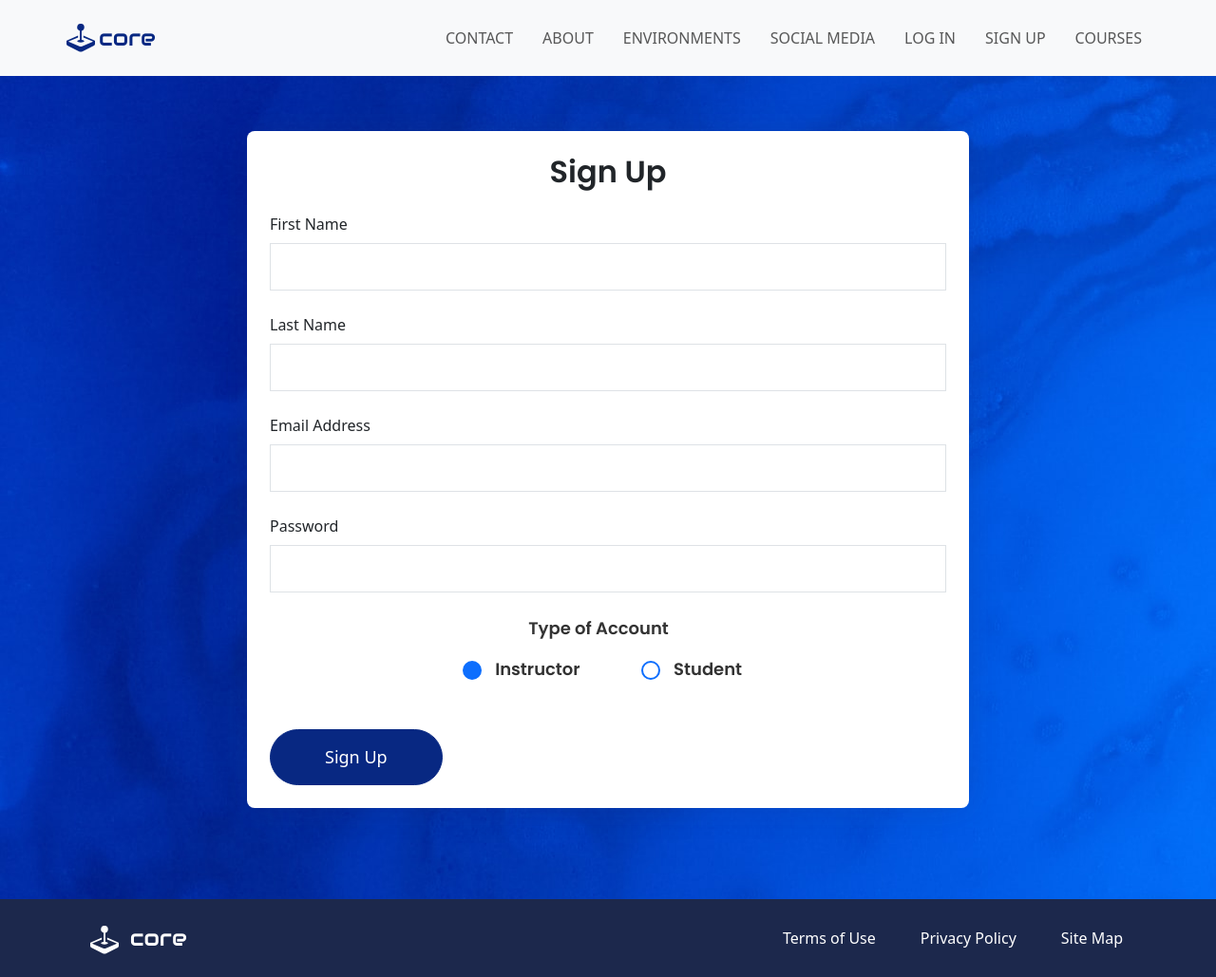
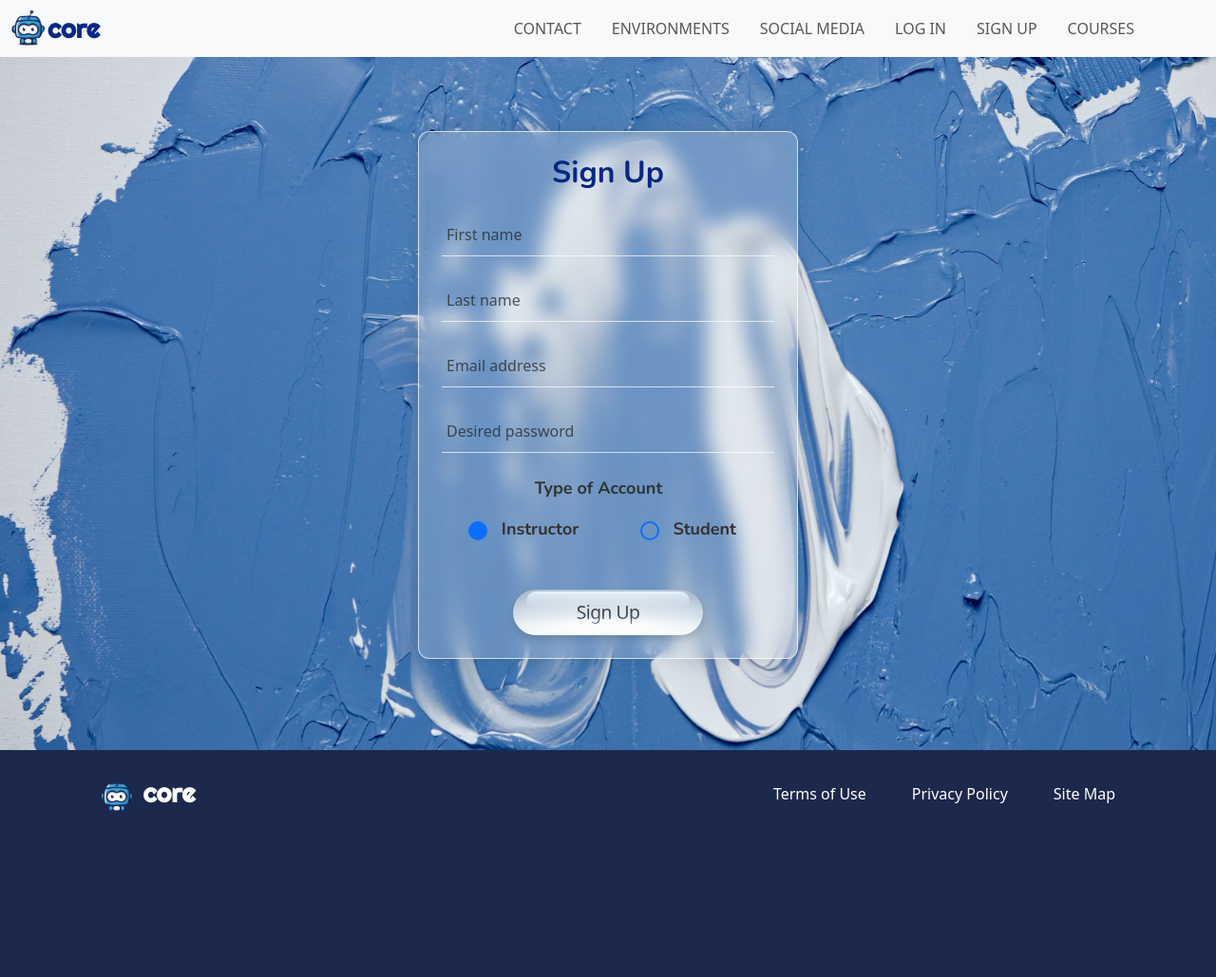
Before and after one commit to 1102-Partovi-Kiana/SeniorProjectTeam11, a Flask app: page /signup in a window 1280 px wide. Shown: the whole page at 95% size. After the commit the page ends 854 px from the top, so only its background shows below. Run offline with Flask 3, Linux system fonts and the light colour scheme; some libraries are stand-ins or nearby versions.

Commit message:
Updated +changed UI for -  navbar, signuppage, loginpage

```diff
--- a/my_flask_app/static/styles/css/custom.css
+++ b/my_flask_app/static/styles/css/custom.css
@@ -138,19 +138,79 @@ body {
 /* -------------------NAVBAR------------------- */
 
 .navbar {
-    padding: 20px 0;
-    height: auto; /* Navbar automatically adjust its height */
+    background: #333;
+    height: 60px; /* Reduced height */
+    display: flex;
+    justify-content: center;
+    align-items: center;
+    font-size: 1rem;
+}
+
+.navbar-container {
+    display: flex;
+    justify-content: space-between;
+    align-items: center;
+    height: 60px;
+    z-index: 1;
+    width: 100%;
+    max-width: 1200px;
+    padding: 0 10px; /* Reduced padding */
+}
+
+.navbar-logo {
+    color: #082882;
+    font-family: 'Righteous', cursive;
+    cursor: pointer;
+    text-decoration: none;
+    font-size: 1.7rem;
+    display: flex;
+    align-items: center;
+    font-weight: 700;
 }
 
 .navbar-brand {
-    font-size: 1.5rem; /* Increase logo size  */
-    font-family: 'Audiowide', Poppins, sans-serif;
-    color: #082882;
+    position: absolute;
+    left: 0; /* Position at the left edge */
+    padding-left: 10px;
 }
 
-.nav-link {
+.navbar-nav.ms-auto {
+    margin-left: auto; /* Pushes items to the right */
+}
+
+.nav-menu {
+    display: flex;
+    align-items: center;
+    list-style: none;
+    text-align: center;
+}
+
+.nav-item {
+    height: 60px; /* Reduced height */
+    display: flex;
+    align-items: center;
+    padding: 0 0.5rem; /* Reduced padding for closer spacing */
+    transition: background-color 0.3s ease;
+}
+
+.nav-links {
+    color: #fff;
+    text-decoration: none;
     font-size: 1rem;
-    margin-left: 15px;
+    width: 100%;
+    height: 100%;
+    display: flex;
+    align-items: center;
+    justify-content: center;
+    transition: color 0.3s ease;
+}
+
+.nav-item:hover {
+    background-color: #fff;
+}
+
+.nav-item:hover .nav-links {
+    color: #333;
 }
 
 /* -------------------FOOTER------------------- */
@@ -158,8 +218,9 @@ body {
     background-color: #1c284c;
 }
 .footer .btn-logo {
-    font-family: 'Audiowide', Poppins, sans-serif;
-    font-size: 24px;
+    font-size: 1.7rem;
+    font-family: 'Righteous', cursive;
+    font-weight: 700;
     color: #fff;
     text-decoration: none;
 }
@@ -172,35 +233,53 @@ body {
 }
 
 /* -------------------SIGNUPPAGE + LOGINPAGE------------------- */
-.signin-container,
-.login-container {
-    background-color: #f8f9fa;
-    background-image: url("/static/img/signup.jpg");
+.login-section  {
+    background-color: transparent;
+    background-image: url("/static/img/signup.png");
+    background-size: cover;
     padding-top: 50px;
 }
 
-.account-form {
-    border-radius: 0.5rem;
-    box-shadow: 0 0 35px rgba(50, 50, 93, 0.15);
+.signup-section {
+    background-color: transparent;
+    background-image: url("/static/img/signup.png");
+    background-size: cover;
+    background-attachment: fixed; /* Fixes the background */
+    padding-top: 50px;
+
+}
+
+.login-form-container,
+.signup-form-wrapper {
+    background-color: rgba(255, 255, 255, 0.2);
+    backdrop-filter: blur(10px);
+    -webkit-backdrop-filter: blur(15px);
+    border: 1.9px solid rgba(255, 255, 255, 0.7);
+    border-radius: 0.75rem;
+    box-shadow: 0 0 20px rgba(0, 0, 0, 0.1);
     padding: 30px;
     margin-top: 50px;
+    max-width: 400px;
+    width: 100%;
 }
 
-h1 {
-    font-family: 'Poppins', sans-serif;
+.login-form-container h1,
+.signup-section h1 {
+    font-family: 'Nunito', sans-serif;
     font-size: 2rem;
     margin-bottom: 1.5rem;
     font-weight: 600;
     text-align: center;
+    color: #082882;
 }
 
-.account-type {
+.account-type-section {
     margin-bottom: 1.5rem;
     text-align: center;
 }
 
-.account-type label {
-    font-family: 'Poppins', sans-serif;
+.account-type-section label {
+    font-family: 'Nunito', sans-serif;
     font-weight: 600;
     font-size: 1.125rem;
     color: #333;
@@ -226,7 +306,7 @@ h1 {
     border-radius: 50%;
     margin-right: 10px;
     vertical-align: middle;
-    background-color: white;
+    background-color: transparent;
     transition: background-color 0.3s ease, border-color 0.3s ease;
 }
 
@@ -240,37 +320,30 @@ h1 {
 }
 
 .form-control {
-    border-radius: 0.375rem;
-    padding: 0.75rem 1rem;
+    background-color: transparent;
+    border: none;
+    border-bottom: 1px solid rgba(255, 255, 255, 0.7);
+    border-radius: 0;
+    padding: 10px 5px;
     font-size: 1rem;
     margin-bottom: 1rem;
+    color: #fff;
 }
 
-.btn-primary {
-    padding: 15px 57px;
-    font-size: 18px;
+.form-control:focus {
+    background-color: transparent;
+    outline: none;
+    border-bottom: 1px solid rgba(255, 255, 255, 0.9);
     color: #fff;
-    background-color: #082882;
-    border: 1px solid #082882;
 }
 
-.btn-primary:hover {
-    color: #082882;
-    background-color: #eee;
-}
-
-.btn-primary:focus {
-    outline: none;
-    box-shadow: 0 0 0 0.25rem rgba(13, 110, 253, 0.5);
-}
-
-.signup-info {
+.signup-link {
     font-size: 1rem;
     font-family: 'Poppins', sans-serif;
     color: #333;
 }
 
-.signup-info a {
+.signup-link a {
     color: #0d6efd;
     font-weight: 600;
     text-decoration: none;
@@ -381,3 +473,75 @@ h1 {
     font-size: 1rem;
     text-align: center;
 }
+
+/* -------------------BUTTONS------------------- */
+
+:root {
+    --hue: 210deg;
+    --sat: 30%;
+    --blur: 0px;
+}
+
+.aesthetic-button {
+    --hue2: 210deg;
+    --sat2: 30%;
+    --clr: hsl(var(--hue), var(--sat), 98%);
+    --clr2: hsl(var(--hue2), var(--sat2), 85%);
+    --text: hsla(210, 20%, 20%, 0.9);
+    --gradoffset: 45%;
+    --gradgap: 30%;
+
+    font-size: 1.2rem;
+    color: var(--text);
+    font-weight: 500;
+    letter-spacing: -0.025em;
+    background-color: var(--clr);
+    background-image: linear-gradient(180deg, var(--clr2) var(--gradgap), transparent calc(100% - var(--gradgap)));
+    background-repeat: no-repeat;
+    background-position: center var(--gradoffset);
+    background-size: 100% 200%;
+    padding: 0.5em 3em;
+    min-width: 200px;
+    border-radius: 2em;
+    border: none;
+    text-align: center;
+    box-shadow: 0 4px 8px rgba(0, 0, 0, 0.15);
+    position: relative;
+    transition: all 0.5s ease;
+    outline: none;
+}
+
+.aesthetic-button::before, .aesthetic-button::after {
+    content: "";
+    inset: 0;
+    position: absolute;
+    border-radius: 5em;
+}
+
+.aesthetic-button::before {
+    background-image: radial-gradient(ellipse, hsla(var(--hue), 100%, 98%, 0.8) 20%, transparent 50%, transparent 200%), linear-gradient(90deg, hsl(210, 10%, 25%) -10%, transparent 30%, transparent 70%, hsl(210, 10%, 25%) 110%);
+    box-shadow: inset 0 .25em .75em hsla(0deg, 0%, 0%, 0.8), inset 0 -.05em .2em rgba(255, 255, 255, 0.4), inset 0 -1px 3px hsla(var(--hue), 80%, 50%, 0.75);
+    background-blend-mode: overlay;
+    background-repeat: no-repeat;
+    background-size: 200% 80%, cover;
+    background-position: center 220%;
+    mix-blend-mode: overlay;
+    filter: blur(calc(var(--blur) * 0.5));
+}
+
+.aesthetic-button::after {
+    background: linear-gradient(180deg, hsla(var(--hue2),100%,90%,0.9), hsla(var(--hue2),calc(var(--sat2)*0.7),50%,0.75) 40%, transparent 80%);
+    top: 0.075em;
+    left: 0.75em;
+    right: 0.75em;
+    bottom: 1.4em;
+    filter: blur(var(--blur));
+    mix-blend-mode: screen;
+}
+
+.aesthetic-button:hover, .aesthetic-button:focus {
+    outline: none;
+    box-shadow: 0 6px 12px rgba(0, 0, 0, 0.2);
+    background-position: center calc(var(--gradoffset) - 0.75em);
+    background: linear-gradient(180deg, hsl(210, 30%, 98%), hsl(210, 30%, 90%));
+}
--- a/my_flask_app/static/styles/js/signup.js
+++ b/my_flask_app/static/styles/js/signup.js
@@ -1,28 +1,28 @@
 function ShowClassID() {
-    document.getElementById('classID').classList.remove('d-none');
-    document.getElementById('classIDField').setAttribute('required', true);
+    document.getElementById('class-id-section').classList.remove('d-none');
+    document.getElementById('class-id-input').setAttribute('required', true);
 }
 
 function HideClassID() {
-    document.getElementById('classID').classList.add('d-none');
-    document.getElementById('classIDField').removeAttribute('required');
+    document.getElementById('class-id-section').classList.add('d-none');
+    document.getElementById('class-id-input').removeAttribute('required');
 }
 
-document.getElementById("signupForm").addEventListener("submit", function(event) {
+document.getElementById("signup-form").addEventListener("submit", function(event) {
     event.preventDefault();
 
-    const firstName = document.getElementById("inputFirstName");
-    const lastName = document.getElementById("inputLastName");
-    const email = document.getElementById("inputEmail");
-    const password = document.getElementById("inputPassword");
-    const classID = document.getElementById("classIDField");
+    const firstName = document.getElementById("first-name");
+    const lastName = document.getElementById("last-name");
+    const email = document.getElementById("email-address");
+    const password = document.getElementById("password-field");
+    const classID = document.getElementById("class-id-input");
     const accountType = document.querySelector('input[name="accountType"]:checked').value;
 
-    const firstNameError = document.getElementById("firstNameError");
-    const lastNameError = document.getElementById("lastNameError");
-    const emailError = document.getElementById("emailError");
-    const passwordError = document.getElementById("passwordError");
-    const classIDError = document.getElementById("classIDError");
+    const firstNameError = document.getElementById("first-name-error");
+    const lastNameError = document.getElementById("last-name-error");
+    const emailError = document.getElementById("email-error");
+    const passwordError = document.getElementById("password-error");
+    const classIDError = document.getElementById("class-id-error");
 
     clearError(firstNameError, lastNameError, emailError, passwordError, classIDError);
 
--- a/my_flask_app/templates/account/signup.html
+++ b/my_flask_app/templates/account/signup.html
@@ -1,75 +1,73 @@
 {% extends "base.html" %}
 
 {% block title %}
-<title>Sign Up - CORE</title>
+<title>Sign Up Page - CORE</title>
 {% endblock %}
 
 {% block extra_css %}
 {% endblock extra_css %}
 
 {% block body %}
-<section class="signin-container py-5">
+<section class="signup-section py-5">
     <div class="container">
         <div class="row justify-content-center">
-            <div class="col-md-8 bg-white p-4 account-form mb-2 mb-md-5">
+            <div class="col-md-8 p-4 signup-form-wrapper mb-2 mb-md-5">
                 <h1 class="mb-4">Sign Up</h1>
                 {% include "alert/full.html" %}
-                <form id="signupForm" action="/signup" method="post">
+                <form id="signup-form" action="/signup" method="post">
                     <!-- First Name -->
                     <div class="mb-4">
-                        <label for="inputFirstName" class="form-label">First Name</label>
-                        <input type="text" class="form-control rounded-0" id="inputFirstName" name="inputFirstName" required>
-                        <div class="error-message" id="firstNameError"></div> <!-- Error message -->
+                        <input type="text" class="form-control rounded-0" id="first-name" name="firstName" placeholder="First name" required>
+                        <div class="error-feedback" id="first-name-error"></div> <!-- Error message -->
                     </div>
 
                     <!-- Last Name -->
                     <div class="mb-4">
-                        <label for="inputLastName" class="form-label">Last Name</label>
-                        <input type="text" class="form-control rounded-0" id="inputLastName" name="inputLastName" required>
-                        <div class="error-message" id="lastNameError"></div> <!-- Error message -->
+                        <input type="text" class="form-control rounded-0" id="last-name" name="lastName" placeholder="Last name" required>
+                        <div class="error-feedback" id="last-name-error"></div> <!-- Error message -->
                     </div>
 
                     <!-- Email Address -->
                     <div class="mb-4">
-                        <label for="inputEmail" class="form-label">Email Address</label>
-                        <input type="email" class="form-control rounded-0" id="inputEmail" name="inputEmail" required>
-                        <div class="error-message" id="emailError"></div> <!-- Error message -->
+                        <input type="email" class="form-control rounded-0" id="email-address" name="email" placeholder="Email address" required>
+                        <div class="error-feedback" id="email-error"></div> <!-- Error message -->
                     </div>
 
                     <!-- Password -->
                     <div class="mb-4">
-                        <label for="inputPassword" class="form-label">Password</label>
-                        <input type="password" class="form-control rounded-0" id="inputPassword" name="inputPassword" required>
-                        <div class="error-message" id="passwordError"></div> <!-- Error message -->
+                        <input type="password" class="form-control rounded-0" id="password-field" name="password" placeholder="Desired password" required>
+                        <div class="error-feedback" id="password-error"></div> <!-- Error message -->
                     </div>
 
                     <!-- Account Type Radio Buttons -->
-                    <div class="account-type mb-5">
+                    <div class="account-type-section mb-5">
                         <label class="mb-3">Type of Account</label><br>
                         <div class="form-check form-check-inline">
-                            <input class="form-check-input" type="radio" name="accountType" id="accountTypeInstructor" value="option1" onclick="HideClassID()" checked>
-                            <label class="form-check-label" for="accountTypeInstructor">
+                            <input class="form-check-input" type="radio" name="accountType" id="account-type-instructor" value="instructor" onclick="HideClassID()" checked>
+                            <label class="form-check-label" for="account-type-instructor">
                                 Instructor
                             </label>
                         </div>
                         <div class="form-check form-check-inline">
-                            <input class="form-check-input" type="radio" name="accountType" id="accountTypeStudent" value="option2" onclick="ShowClassID()">
-                            <label class="form-check-label" for="accountTypeStudent">
+                            <input class="form-check-input" type="radio" name="accountType" id="account-type-student" value="student" onclick="ShowClassID()">
+                            <label class="form-check-label" for="account-type-student">
                                 Student
                             </label>
                         </div>
                     </div>
 
                     <!-- Class ID Field (Hidden by Default) -->
-                    <div class="form-group class-id mb-5 d-none" id="classID">
-                        <label for="inputClassID" class="form-label">Class ID*</label>
-                        <input type="text" class="form-control rounded-0" id="classIDField" name="inputClassID">
-                        <div class="form-text" id="classIDHelp">Please enter the Class ID provided by your instructor.</div>
-                        <div class="error-message" id="classIDError"></div> <!-- Error message -->
+                    <div class="form-group class-id-field mb-5 d-none" id="class-id-section">
+                        <label for="class-id-input" class="form-label">Class ID</label>
+                        <input type="text" class="form-control rounded-0" id="class-id-input" name="classID">
+                        <div class="text-prompt" id="class-id-help">Please enter the Class ID provided by your instructor.</div>
+                        <div class="error-feedback" id="class-id-error"></div> <!-- Error message -->
                     </div>
 
                     <!-- Submit Button -->
-                    <button type="submit" class="btn btn-primary rounded-pill">Sign Up</button>
+                    <div class="text-center">
+                        <button type="submit" class="aesthetic-button">Sign Up</button>
+                    </div>
                 </form>
             </div>
         </div>
--- a/my_flask_app/templates/base.html
+++ b/my_flask_app/templates/base.html
@@ -21,12 +21,18 @@
 	<link rel="preconnect" href="https://fonts.gstatic.com">
 	<link rel="stylesheet" href="https://fonts.googleapis.com/css2?family=Poppins:wght@400;500;600;700&display=swap">
 	<link rel="stylesheet" href="https://fonts.googleapis.com/css2?family=Audiowide&display=swap">
-	<link  rel="stylesheet" href="https://fonts.googleapis.com/css2?family=Source+Code+Pro:wght@400;700&display=swap">
+	<link rel="stylesheet" href="https://fonts.googleapis.com/css2?family=Source+Code+Pro:wght@400;700&display=swap">
+	{# Font for our logo #}
+	<link href="https://fonts.googleapis.com/css2?family=Righteous&display=swap" rel="stylesheet">
+	{# Other font I have applied #}
+	<link href="https://fonts.googleapis.com/css2?family=Nunito:wght@400;700&display=swap" rel="stylesheet">
+	<link rel="stylesheet" href="https://cdnjs.cloudflare.com/ajax/libs/bootstrap-icons/1.8.1/font/bootstrap-icons.min.css">
+
 
 
 	{% block extra_css %}
 	{# Override this in templates to add extra stylesheets #}
-	{% endblock extra_css %}
+	{% endblock %}
 
 </head>
 
--- a/my_flask_app/templates/homepage.html
+++ b/my_flask_app/templates/homepage.html
@@ -13,11 +13,11 @@
 				<section class="text-center cursive-ware-section">
 					<h1 class="cursive-core">Core</h1>
 				</section>
-                <h1 class="display-4 fw-bold">Online Platform for Robotics Students</h1>
+                <h1 class="display-4 fw-bold">Virtual Lab for Robotics Students</h1>
                 <p class="lead mt-4">
                     CORE is an online platform for developing robotics reinforcement learning algorithms.
                     Using OpenAI Gym libraries and an integrated code editor with syntax highlighting,
-                    CORE offers a seamless environment for students to build machine learning algorithms with
+                    CORE offers a seamless environment for students to code robots with
                     minimal performance overhead.
                 </p>
                 <a class="btn btn-white btn-lg mt-4 px-5" href="{{ url_for('RenderSignup') }}">Join Now</a>
--- a/my_flask_app/templates/snippets/footer.html
+++ b/my_flask_app/templates/snippets/footer.html
@@ -4,9 +4,7 @@
 			<ul class="nav flex-column flex-md-row align-items-center">
 				<li class="nav-item">
 					<a class="btn btn-link btn-logo" id="footer-logo" href="{{ url_for('RenderHomepage') }}">
-						<svg class="bi me-1" width="30" height="30" fill="currentColor">
-							<use xlink:href="/static/img/bootstrap-icons.svg#joystick" />
-						</svg>
+						<img src="{{ url_for('static', filename='img/logo.png') }}" alt="CORE Logo" style="width: 40px; height: 40px;">
 						core
 					</a>
 				</li>
--- a/my_flask_app/templates/snippets/navbar.html
+++ b/my_flask_app/templates/snippets/navbar.html
@@ -2,10 +2,8 @@
     <nav class="navbar navbar-ware navbar-expand-lg navbar-light bg-light fixed-top">
         <div class="container px-0">
             <a class="navbar-brand d-flex align-items-center py-0 ms-0" href="{{ url_for('RenderHomepage') }}">
-				<svg class="bi me-1" fill="currentColor" style="width: 30px; height: 30px;">
-					<use xlink:href="{{ url_for('static', filename='img/bootstrap-icons.svg') }}#joystick" />
-				</svg>
-				core
+                <img src="{{ url_for('static', filename='img/logo.png') }}" alt="CORE Logo" style="width: 40px; height: 40px;">
+                <span class="navbar-logo">core</span> <!-- Apply the navbar-logo class here -->
             </a>
             <!-- Bootstrap 5 updated button for toggling navbar -->
             <button class="hamburger hamburger--elastic d-block d-lg-none" type="button" data-bs-toggle="collapse" data-bs-target="#navbarContent" aria-controls="navbarContent" aria-expanded="false" aria-label="Toggle navigation">
@@ -16,12 +14,9 @@
 
             <!-- Bootstrap 5 updated navbar collapse and flex utility classes -->
             <div class="collapse navbar-collapse flex-column-reverse flex-lg-column pb-5 pb-lg-0" id="navbarContent">
-				<ul class="navbar-nav navbar-help me-auto ms-lg-auto me-lg-0 mt-3 mt-lg-0">
+                <ul class="navbar-nav ms-auto navbar-help ms-lg-auto me-lg-0 mt-3 mt-lg-0">
                     <li class="nav-item">
                         <a class="nav-link text-uppercase" href="#">Contact</a>
-					</li>
-					<li class="nav-item">
-						<a class="nav-link text-uppercase" href="https://1102-partovi-kiana.github.io/core/">About</a>
                     </li>
                     <li class="nav-item">
                         <a class="nav-link text-uppercase" href="{{ url_for('RenderEnvironmentList') }}">Environments</a>
```
Also changed, not shown: other parts of my_flask_app/static/styles/css/custom.css (+24 -4 lines), my_flask_app/templates/account/login.html (+12 -12 lines), my_flask_app/static/img/logo.png (added), my_flask_app/static/img/signup.png (added). Lines whose indentation alone changed are shown as unchanged.
